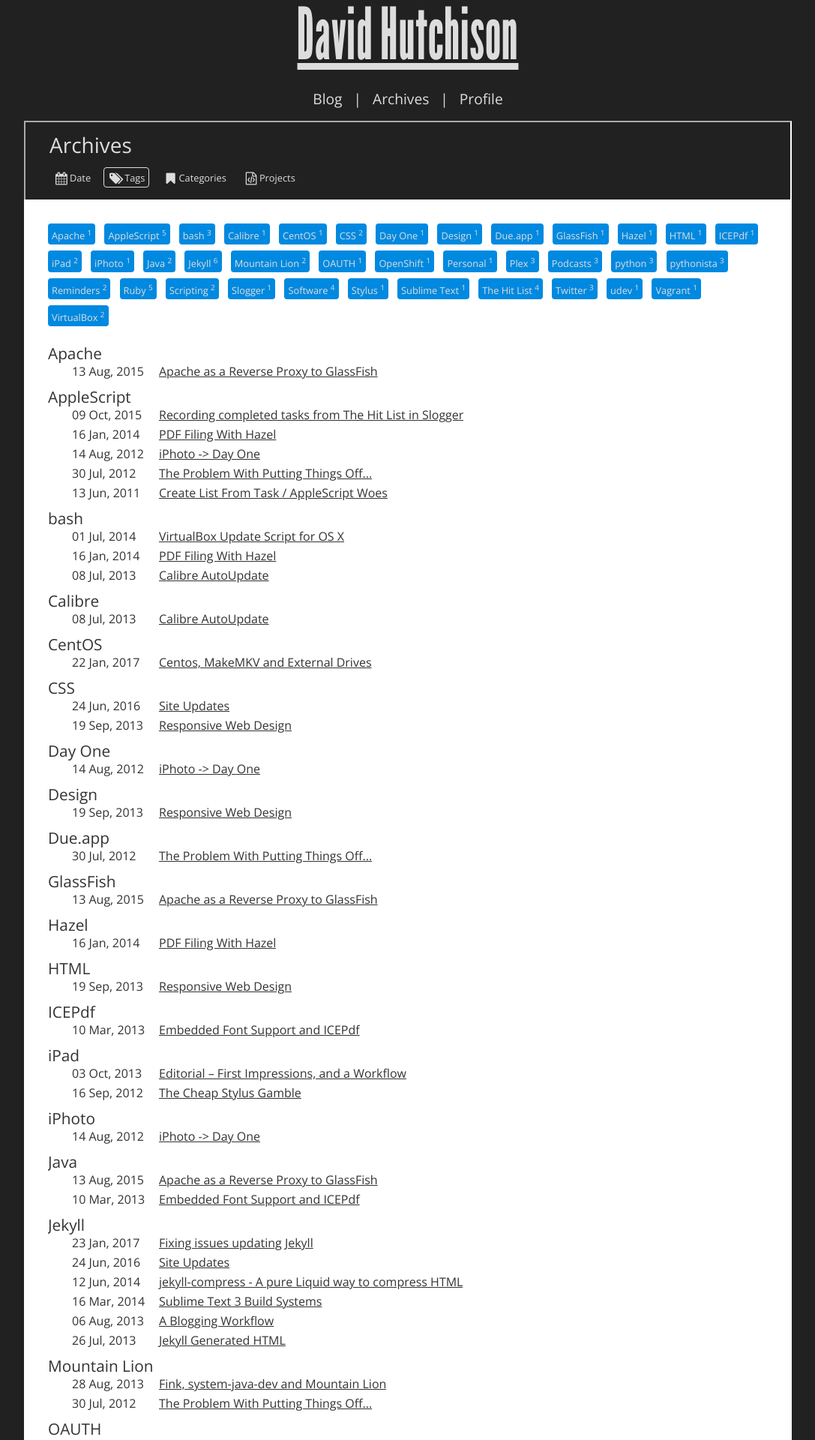
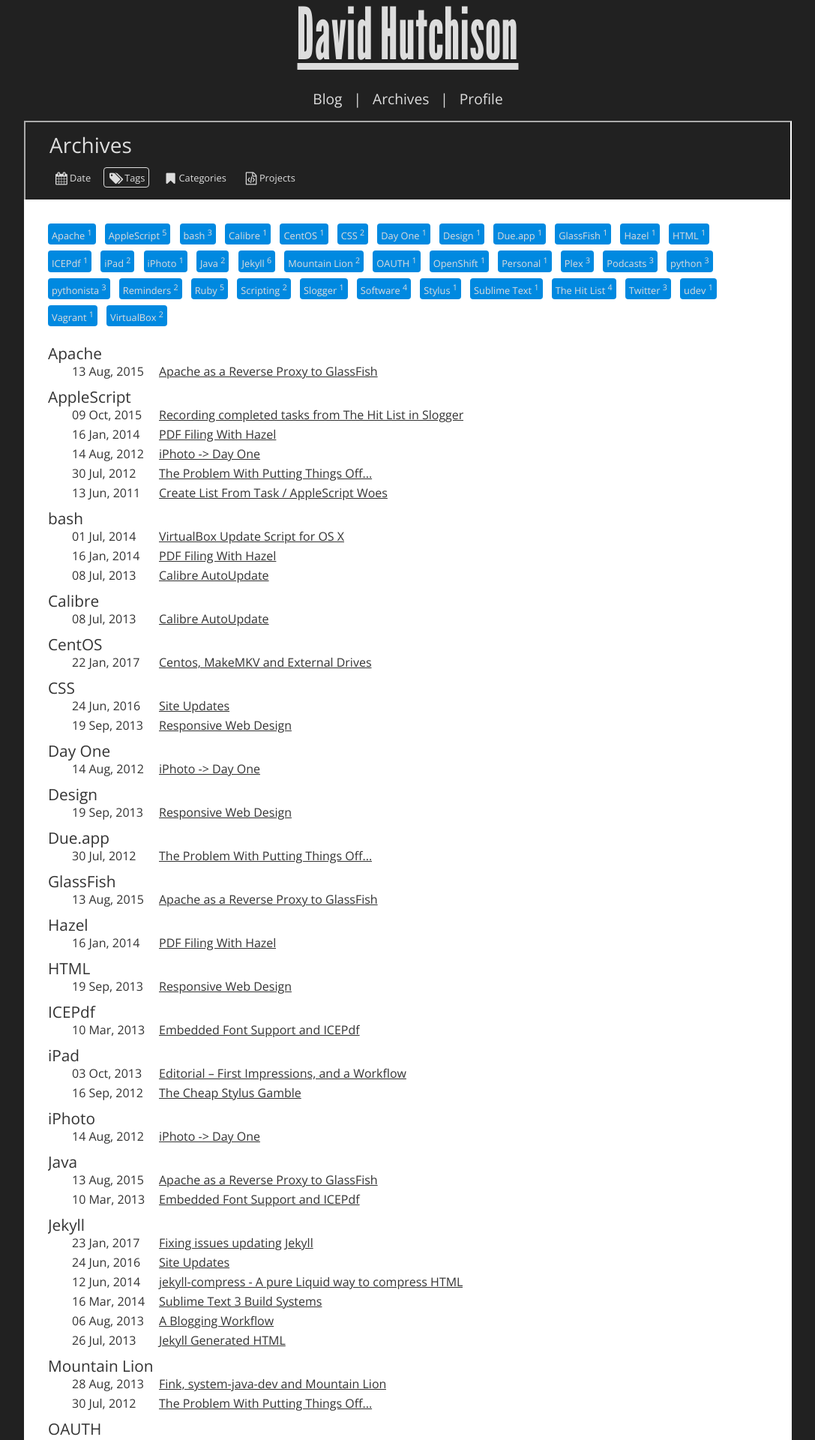
Before and after one commit to dhutchison/dhutchison.github.io, a Jekyll site: the page built from archives/tags.html, in a window 1280 px wide. Shown: the top 1920 px of the page at 75% size, without its empty margins (96-1183 px from the left). Built offline with Jekyll 4.4.1, drawn with Linux system fonts in a browser that asks for light colours.

Commit message:
Simplification of CSS styles

```diff
--- a/_includes/grouped_posts.html
+++ b/_includes/grouped_posts.html
@@ -16,7 +16,7 @@ Requires 3 variables to be set:
 <article>
 
     <ul class="groupingList">{% for item in (0..num_words) %}{% unless forloop.last %}{% capture this_word %}{{ grouping_words[item] | strip_newlines }}{% endcapture %}{% for grouping in include.groupings %}{% capture lower_grouping %}{{ grouping | first | downcase }}{% endcapture %}{% capture display_grouping %}{{ grouping | first }}{% endcapture %}{% if this_word == lower_grouping %}
-        <li class="{{ include.groupingClass }}"><a href="#{{ this_word | cgi_escape }}">{{ display_grouping }} <span>{{ include.groupings[display_grouping].size }}</span></a></li>
+        <li class="{{ include.groupingClass }}"><a href="#{{ this_word | cgi_escape }}">{{ display_grouping }} <sup>{{ include.groupings[display_grouping].size }}</sup></a></li>
         {% endif %} {% endfor %}{% endunless %}{% endfor %}
     </ul>
 
--- a/_sass/_postStyle.scss
+++ b/_sass/_postStyle.scss
@@ -12,8 +12,6 @@
 }
 
 .post {
-
-    text-align: left;
 
     .groupingList {
         @extend .groupingList;
@@ -85,13 +83,6 @@
         }
     }
 
-    .post-content ul {
-        list-style-type: circle;
-        li {
-            padding-left: 2em;
-        }
-    }
-
     .post-series {
         //TODO: Should come from config
         border-width: 1px;
--- a/_sass/_tagStyle.scss
+++ b/_sass/_tagStyle.scss
@@ -2,46 +2,6 @@
 /////////////////
 // Tags    //////
 /////////////////
-
-@mixin tagLinkHorizontalList($backgroundColour: #0089e0, $foregroundColour: #FFFFFF) {
-
-	margin: 0;
-
-	padding-left: 0;
-	padding-right: 0;
-	list-style: none;
-
-	li {
-      display: inline-block;
-	    padding-left: 0;
-	}
-}
-
-.tag-box {
-
-  border-radius: 4px;
-
-  a {
-    text-decoration: none;
-    transition-duration: 0s;
-
-    padding: 3px 3px;
-    margin: 2px;
-
-	  font-size: 0.8em;
-
-	  color: $headerFontColour;
-  }
-
-  span {
-      vertical-align: super;
-      @include remSize(font-size, 0.625);
-  }
-}
-
-
-
-
 
 .groupingList {
   margin: 1em 0 0 0;
@@ -56,7 +16,19 @@
     display: inline-block;
     padding-left: 0;
     @include remSize(margin-right, 0.5);
-    @extend .tag-box;
+
+    border-radius: 4px;
+
+    a {
+      text-decoration: none;
+
+      padding: 3px 3px;
+      margin: 2px;
+
+      font-size: 0.8em;
+
+      color: $headerFontColour;
+    }
   }
 
   li.category {
```
